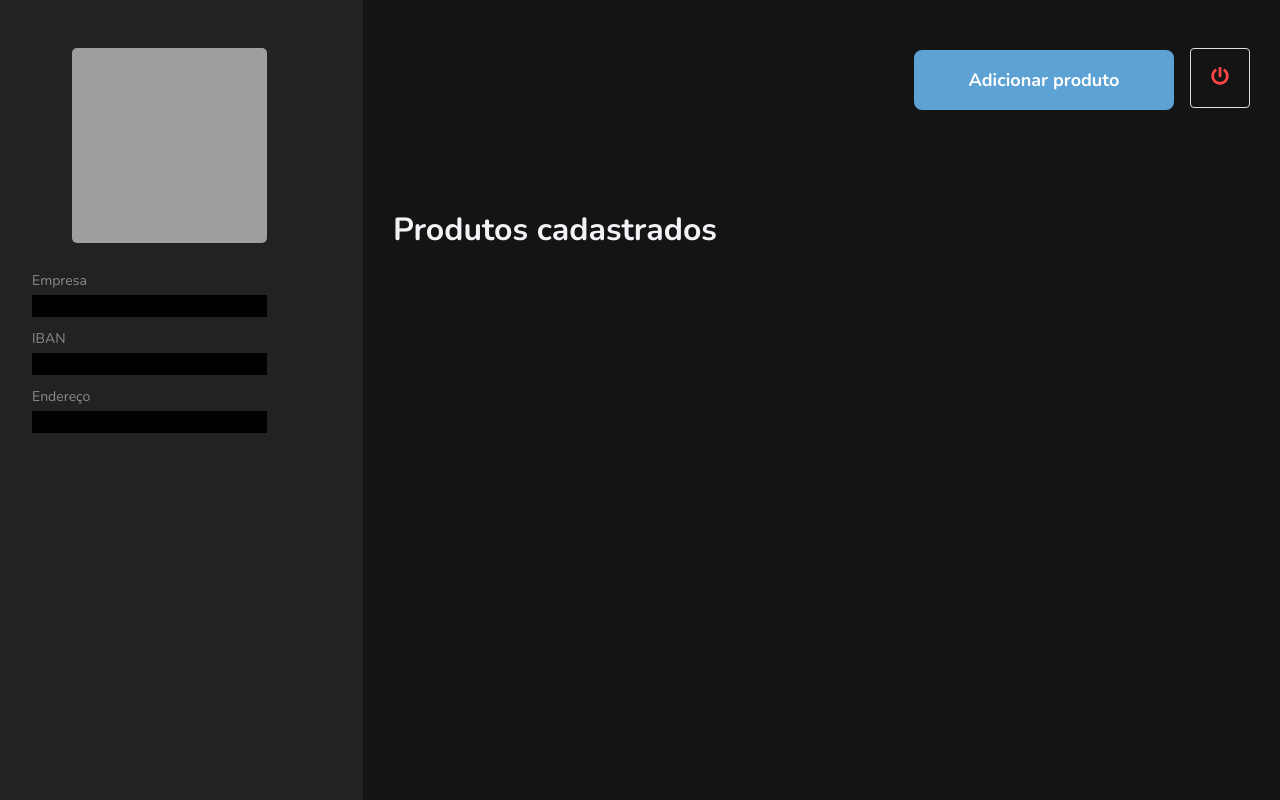
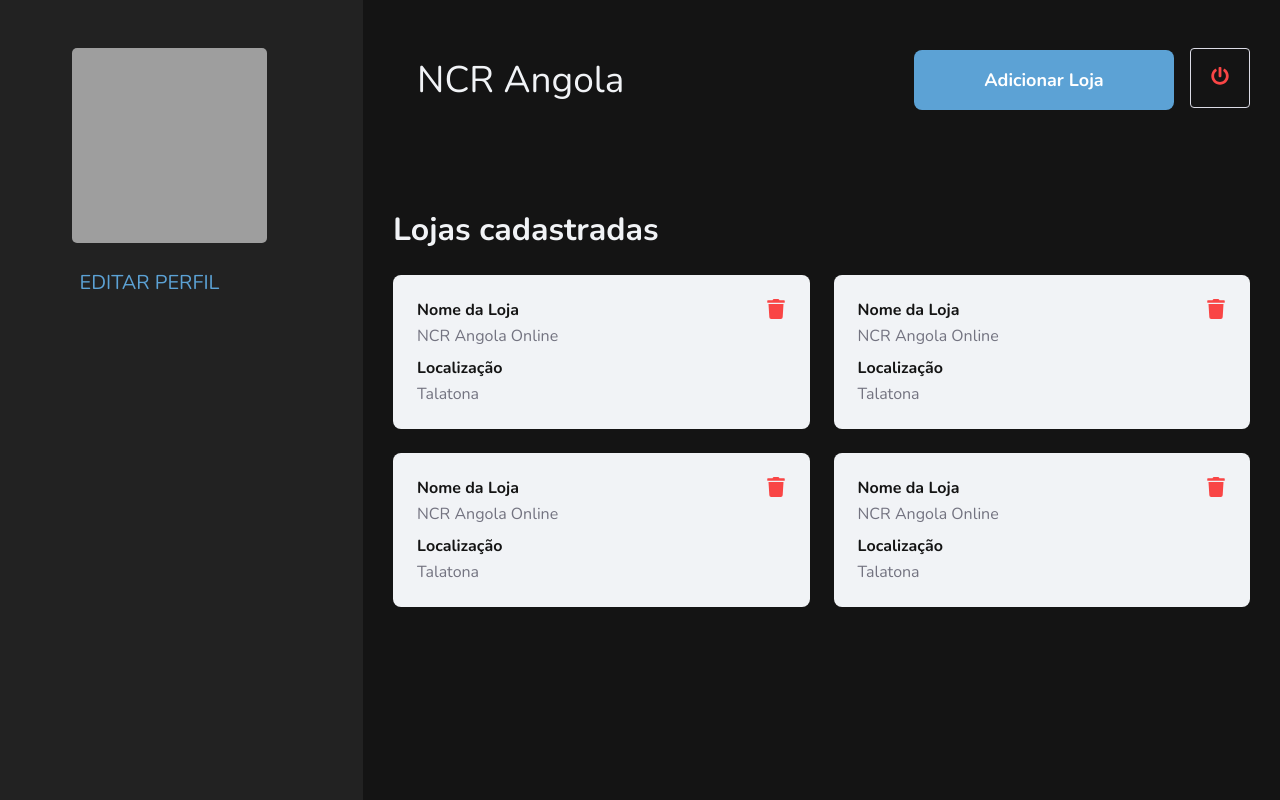
Before and after one commit to cabanga/teste-paga3, a React (Create React App) app: page /seller/dashboard in a window 1280 px wide. Built offline with nearby package versions, Linux system fonts and the light colour scheme; no server answers; grey boxes are pictures that could not be loaded.

Commit message:
This commit update seller-profile

```diff
--- a/src/pages/SellerProfile/index.js
+++ b/src/pages/SellerProfile/index.js
@@ -8,37 +8,7 @@ import './style.css';
 import api from '../../services/api';
 
 function SellerProfile() {
-  const [products, setProducts] = useState([]);
   const history = useHistory();
-
-  const sellerLogin = localStorage.getItem('sellerLogin');
-  const sellerName = localStorage.getItem('sellerName');
-  const sellerIban = localStorage.getItem('sellerIban');
-  const sellerAddress = localStorage.getItem('sellerAddress');
-
-  useEffect(() => {
-    api.get('profile', {
-      headers: {
-        Authorization: sellerLogin,
-      }
-    }).then(response => {
-      setProducts(response.data);
-    })
-  }, [sellerLogin]);
-
-  async function handleDeleteProduct(id) {
-    try {
-      await api.delete(`products/${id}`, {
-        headers: {
-          Authorization: sellerLogin,
-        }
-      });
-
-      setProducts(products.filter(product => product.id !== id));
-    } catch (err) {
-      alert('Deu merda');
-    }
-  }
 
   function handleLogout() {
     localStorage.clear();
@@ -50,47 +20,56 @@ function SellerProfile() {
     <div className="product">
       <aside className="product-profile">
         <img src={Woman} alt="Logotipo da empresa" />
-        <span>Empresa</span>
-        <h1>{sellerName}</h1>
-        <span>IBAN</span>
-        <h1>{sellerIban}</h1>
-        <span>Endereço</span>
-        <h1>{sellerAddress}</h1>
+        <p><Link to="/edit-info">Editar perfil</Link></p>
       </aside>
 
       <main className="main-profile">
         <header>
-          <span>{sellerName}</span>
+          <span>NCR Angola</span>
 
-          <Link className="add-product" to="/product/new">Adicionar produto</Link>
+          <Link className="add-product" to="/product/new">Adicionar Loja</Link>
           <button onClick={handleLogout} type="button" className="button">
           <FaPowerOff size={18} color="#F94545" />
         </button>
         </header>
-        <h1>Produtos cadastrados</h1>
+        <h1>Lojas cadastradas</h1>
         <ul>
-          {products.map(({
-            id,
-            productName,
-            productCode,
-            productPrice,
-            productInstallment
-          }) => (
-            <li key={id}>
-            <strong>Produto</strong>
-            <p>{productName}</p>
-            <strong>Código do Produto</strong>
-            <p>{productCode}</p>
-            <strong>Número de prestações</strong>
-            <p>{productInstallment}</p>
-            <strong>Preço</strong>
-            <p>{Intl.NumberFormat('pt-AO', { style: 'currency', currency: 'AOA' }).format(productPrice)}</p>
-
-            <button onClick={() => handleDeleteProduct(id)} type="button">
+          <li>
+            <strong>Nome da Loja</strong>
+            <p>NCR Angola Online</p>
+            <strong>Localização</strong>
+            <p>Talatona</p>
+            <button type="button">
               <FaTrash size={20} color="#F94545"/>
             </button>
           </li>
-          ))}
+          <li>
+            <strong>Nome da Loja</strong>
+            <p>NCR Angola Online</p>
+            <strong>Localização</strong>
+            <p>Talatona</p>
+            <button type="button">
+              <FaTrash size={20} color="#F94545"/>
+            </button>
+          </li>
+          <li>
+            <strong>Nome da Loja</strong>
+            <p>NCR Angola Online</p>
+            <strong>Localização</strong>
+            <p>Talatona</p>
+            <button type="button">
+              <FaTrash size={20} color="#F94545"/>
+            </button>
+          </li>
+          <li>
+            <strong>Nome da Loja</strong>
+            <p>NCR Angola Online</p>
+            <strong>Localização</strong>
+            <p>Talatona</p>
+            <button type="button">
+              <FaTrash size={20} color="#F94545"/>
+            </button>
+          </li>
         </ul>
       </main>
     </div>
--- a/src/pages/SellerProfile/style.css
+++ b/src/pages/SellerProfile/style.css
@@ -19,9 +19,7 @@
 .product-profile h1 {
   font-size: 13px;
   margin: 4px 0 10px 0;
-  padding: .85em;
   color: #5CA2D5;
-  background-color: #000000;
 }
 
 .product-profile img {
@@ -29,6 +27,21 @@
   height: 195px;
   border-radius: 5px;
   margin: 0 0 20px 40px;
+}
+
+.product-profile p {
+  text-align: center;
+  font-size: 2rem;
+  margin-bottom: 20px;
+}
+
+.product-profile p a {
+  color: #5CA2D5;
+  text-transform: uppercase;
+}
+
+.product-profile p a:hover {
+  opacity: 0.8;
 }
 
 .main-profile {
```
